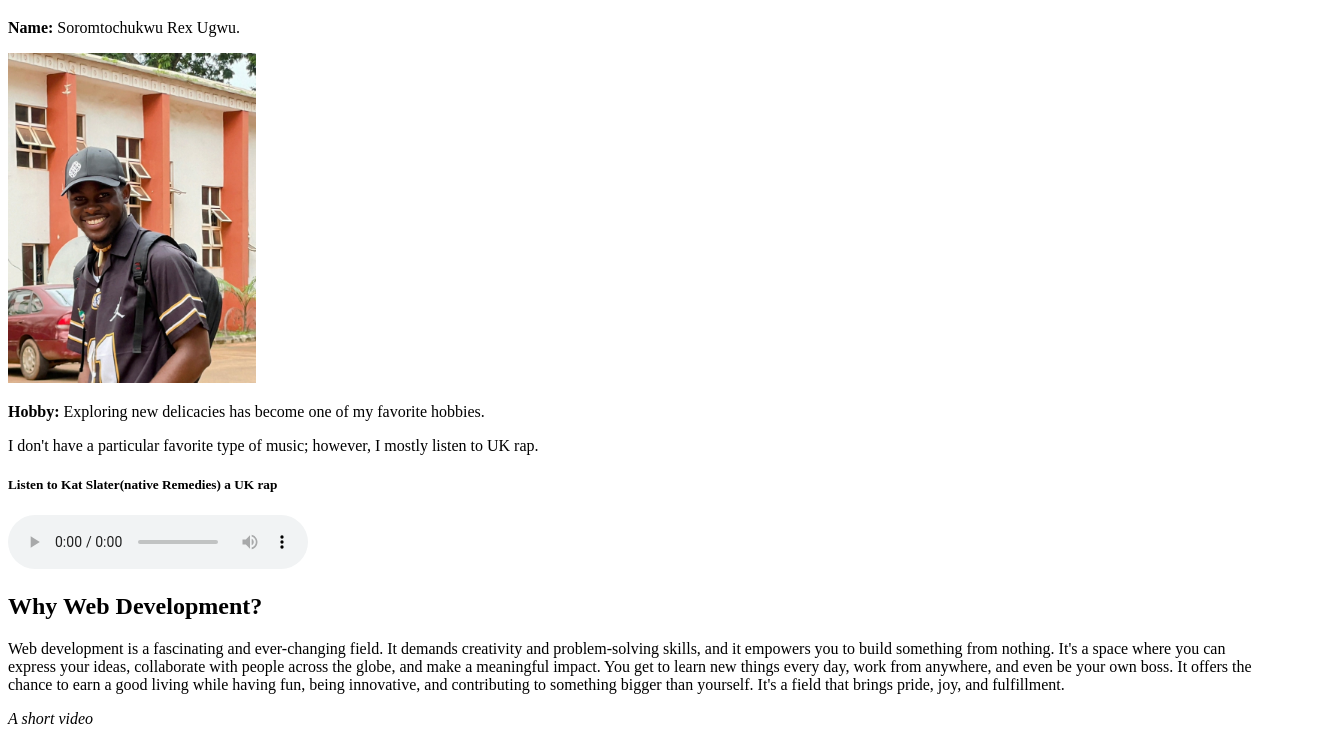
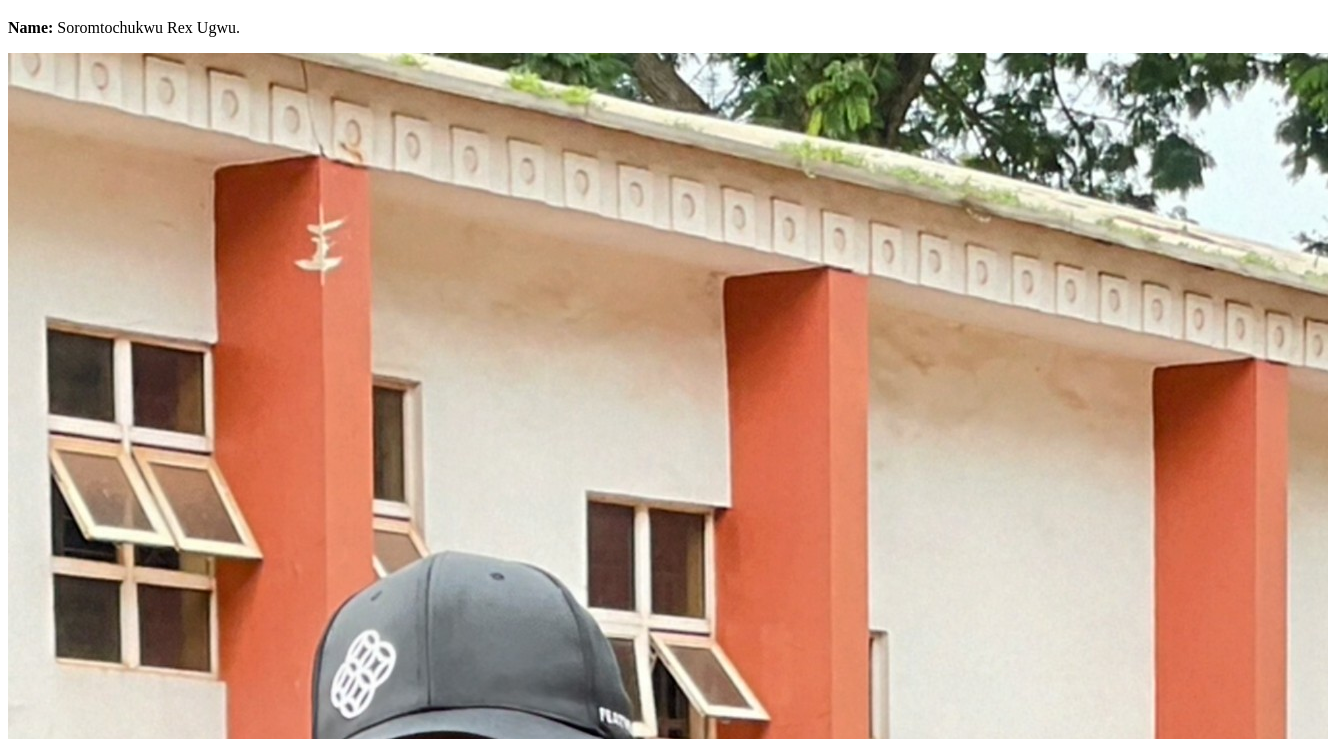
Before and after one commit to ugwu-rex/genesys-tasks, a plain HTML site: page info.html in a window 1280 px wide. Shown: the part 61-800 px from the top of the page, 1328 px wide, since content can reach past the window. Drawn offline with Linux system fonts and the light colour scheme.

Commit message:
info.html

```diff
--- a/info.html
+++ b/info.html
@@ -16,7 +16,7 @@
       <div id="personal-details">
         <p><strong>Name:</strong> Soromtochukwu Rex Ugwu.</p>
 
-        <img class="media-full" src="picture.jpg" alt="my picture" sizes="width 440" height="330">
+        <img class="media-full" src="picture.jpg" alt="my picture" sizes= width"100%">
 
         <p><strong>Hobby:</strong> Exploring new delicacies has become one of my favorite hobbies.</p>
         <p>I don't have a particular favorite type of music; however, I mostly listen to UK rap.</p>
```
